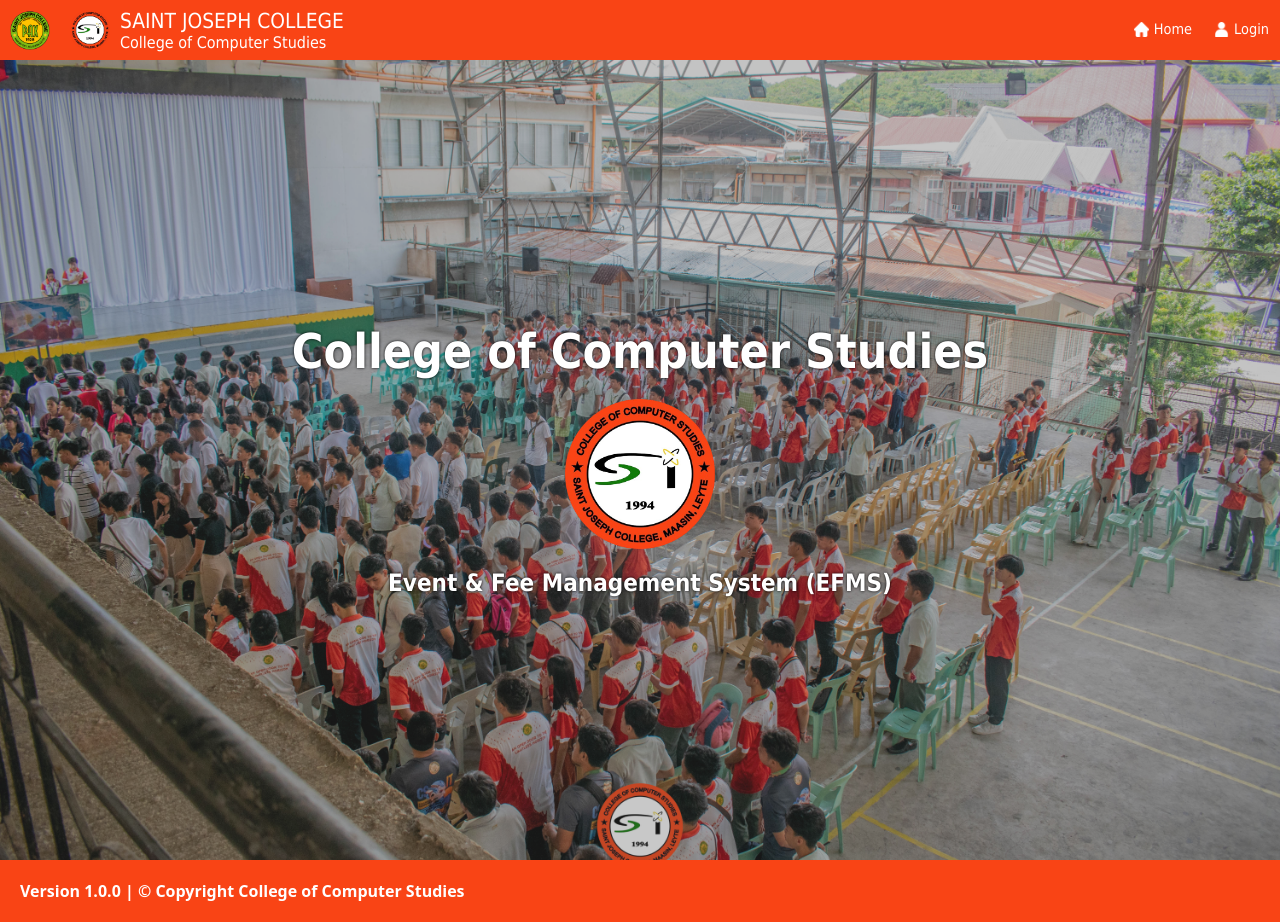
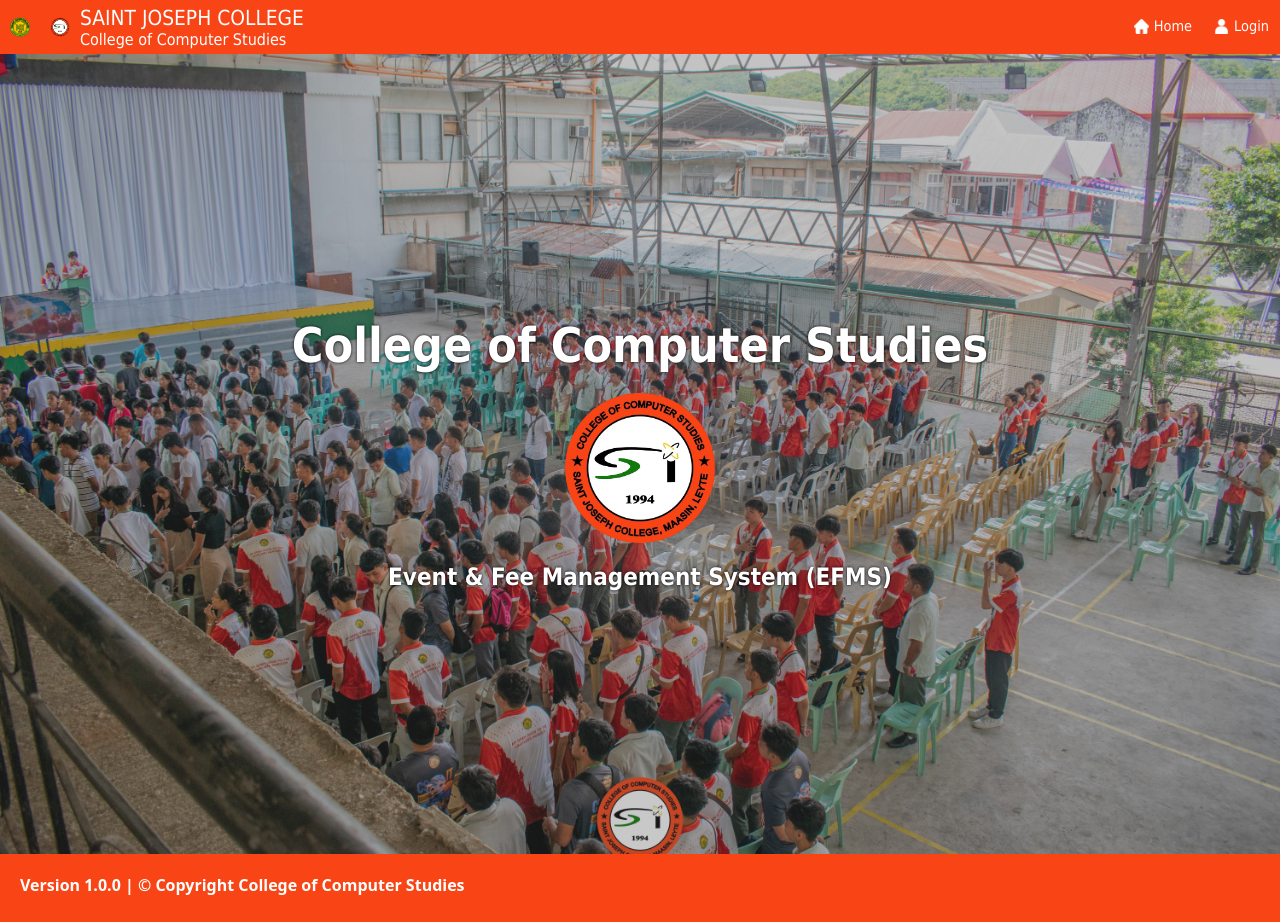
Before and after one commit to Shirrah/Department_web, a PHP site: page /Department_web/ in a window 1280 px wide. After the commit the page ends 895 px from the top, so only its background shows below. Run offline with PHP 8.4, Linux system fonts and the light colour scheme; data that the repository does not hold is empty.

Commit message:
update flex

```diff
--- a/php/db-conn.php
+++ b/php/db-conn.php
@@ -5,8 +5,8 @@ class Database {
 
     public function __construct() {
         // Establishing a connection to the database
-        $this->db = new mysqli("auth-db1632.hstgr.io", "u958767601_shirrah", "Shirrah612345", "u958767601_dcs");
-        //$this->db = new mysqli("localhost", "root", "", "u958767601_dcs");
+        //$this->db = new mysqli("auth-db1632.hstgr.io", "u958767601_shirrah", "Shirrah612345", "u958767601_dcs");
+        $this->db = new mysqli("localhost", "root", "", "u958767601_dcs");
         // Checking for connection errors
         if ($this->db->connect_error) {
             $this->error = "Connection failed: " . $this->db->connect_error;
--- a/stylesheet/default.css
+++ b/stylesheet/default.css
@@ -9,7 +9,6 @@
 
 .default-content {
     width: 100%;
-    height: 100vh;
     display: flex;
     justify-content: center;
     align-items: center;
--- a/stylesheet/index.css
+++ b/stylesheet/index.css
@@ -1,8 +1,8 @@
-*{
+* {
     margin: 0;
     padding: 0;
+    box-sizing: border-box;
 }
-
 body, html{
     height: 100%;
     display: flex;
@@ -12,6 +12,10 @@ body, html{
 
 .content{
     width: 100%;
+    flex-grow: 1; /* Ensures the content takes up remaining space between header and footer */
+    display: flex;
+    justify-content: center;
+    align-items: center;
     text-align: center;
 }
 
```
Also changed, not shown: stylesheet/login-new-main.css (+2 -9 lines).
